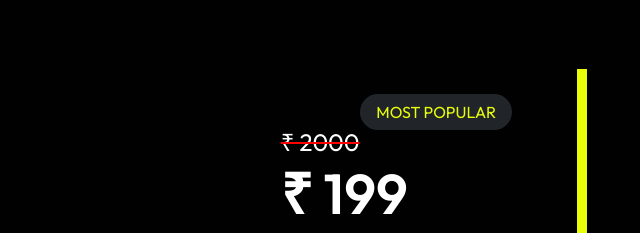
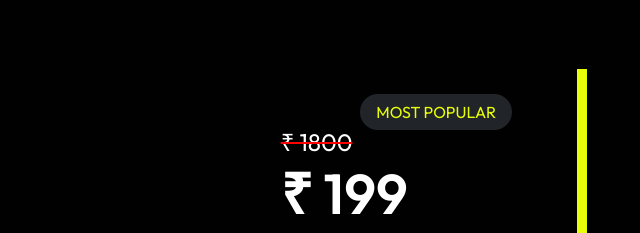
Before and after one commit to pixel-blast/.github.io, a plain HTML site: page index.html in a window 1280 px wide. Shown: the part 1803-2036 px from the top of the page, 601-1241 px from the left. Drawn offline with nearby package versions, Linux system fonts and the light colour scheme; files whose address does not match are found by name.

Commit message:
Update index.html

```diff
--- a/index.html
+++ b/index.html
@@ -242,7 +242,7 @@
                           <span class="rounded-pill px-3 py-2 text-primary bg-dark">MOST POPULAR</span>
                         </div>
                         <div class="fs-4 text-decoration-line-through" style="text-decoration-color: red !important;">
-                          ₹ 2000
+                          ₹ 1800
                         </div>
                         <h1 class="display-4">
                           ₹ 199
```
